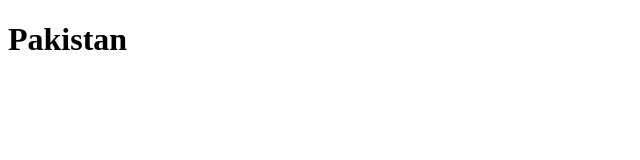
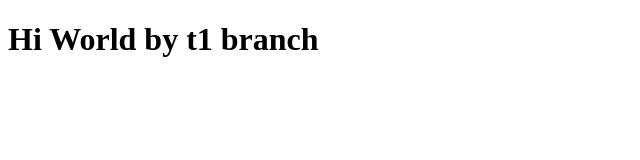
Before and after one commit to akhuwwatfoundation/Test2, a plain HTML site: page index.html in a window 1280 px wide. Shown: the whole page, without its empty margins (0-640 px from the left). Drawn offline with Linux system fonts and the light colour scheme.

Commit message:
added by t1

```diff
--- a/index.html
+++ b/index.html
@@ -7,6 +7,6 @@
     <title>Document</title>
   </head>
   <body>
-    <h1>Pakistan</h1>
+    <h1>Hi World by t1 branch</h1>
   </body>
 </html>
```
